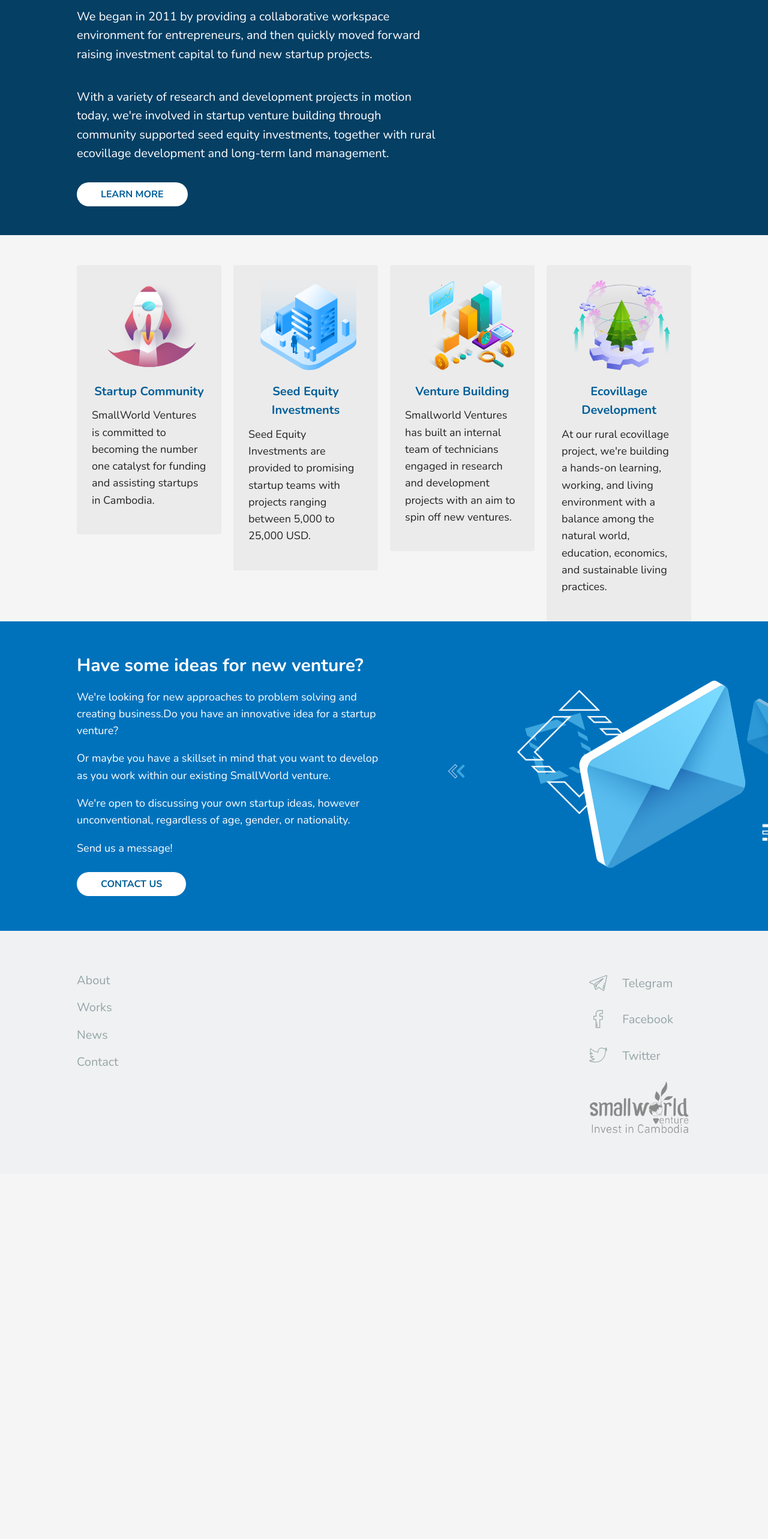
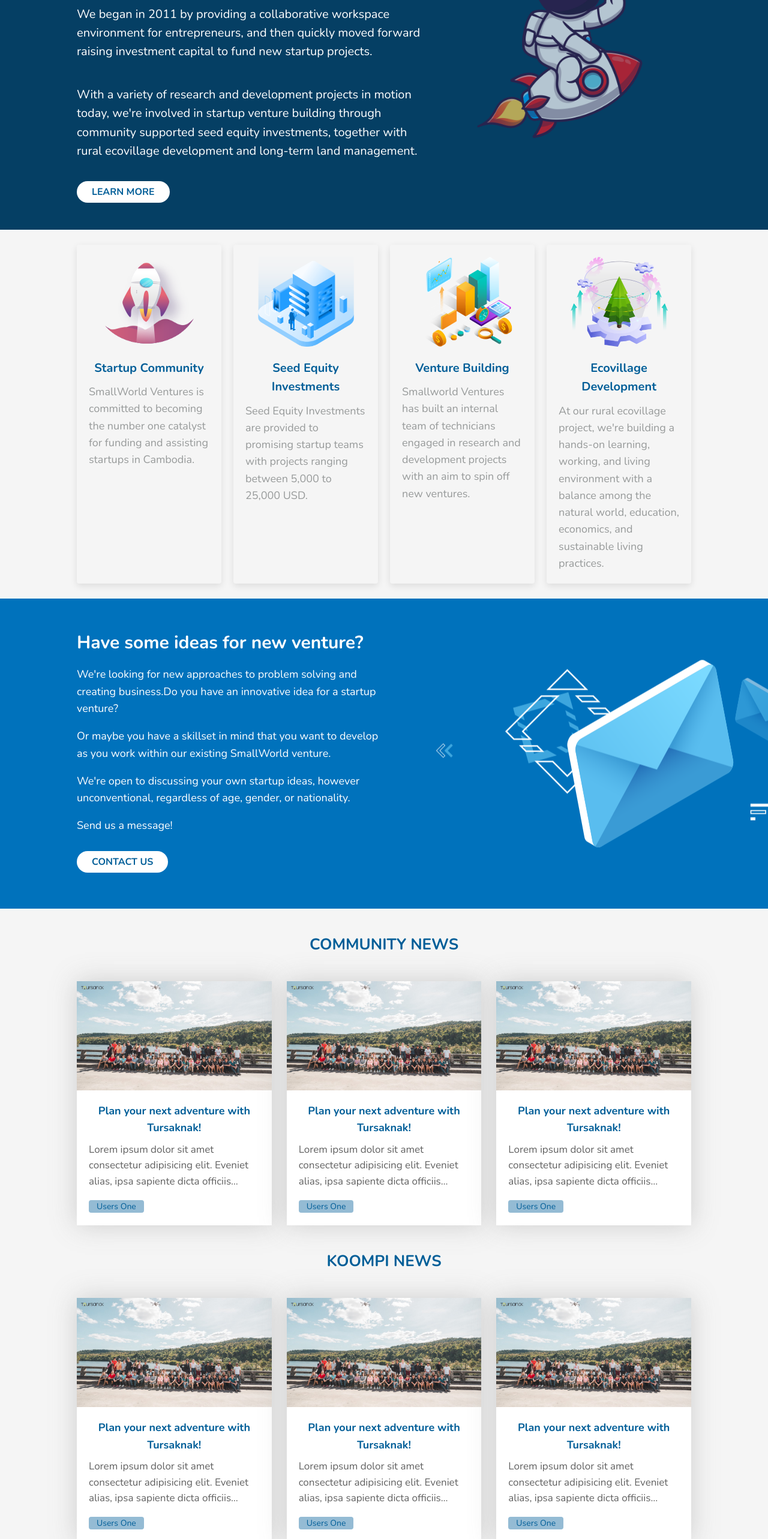
Before and after one commit to sea-viseth/smallworld-venture, a React (Create React App) app: page / in a window 1280 px wide. Shown: the part 234-2800 px from the top of the page at 60% size. Before the commit the page ends 2191 px from the top, so only its background shows below. Built offline with nearby package versions, Linux system fonts and the light colour scheme.

Commit message:
finished home page

```diff
--- a/src/App.css
+++ b/src/App.css
@@ -95,24 +95,28 @@ h3 {
 .home {
   z-index: 1;
 }
+
 .big-header {
   background-image: url(/src/asset/home-banner.png);
   background-repeat: no-repeat;
-  /* top: 0; */
   margin-top: -170px;
   background-position-y: -20px;
   width: 100vw;
   height: 100vh;
   margin-bottom: 50px;
-  /* position: absolute; */
+}
+.space-ship {
+  width: 100%;
+  visibility: hidden;
+  opacity: 0.7;
+  z-index: 2 !important;
 }
 .banner {
-  width: 600px;
-  top: 70px;
+  padding: 0 15%;
+  top: 140px;
   position: absolute;
-  /* margin-top: 50px; */
-  /* margin-bottom: 40%; */
 }
+
 .banner h1,
 .banner p {
   color: white;
@@ -142,12 +146,15 @@ h3 {
 .learn-more-btn:hover {
   color: #015e98 !important;
 }
+.outter-card-box {
+  margin: 25px 0;
+}
 .card-box-info {
-  /* height: 487.417px; */
+  height: 100%;
   text-align: center;
-  padding: 25px;
+  padding: 20px;
   border-radius: 4px;
-  background-color: hsla(0, 0%, 82.7%, 0.29);
+  box-shadow: rgba(0, 0, 0, 0.1) 0px 4px 12px;
 }
 .card-box-info h3 {
   font-weight: bold;
@@ -155,6 +162,8 @@ h3 {
 .card-box-info p {
   text-align: left;
   font-size: 18px;
+  margin: 0;
+  color: #979a9a !important;
 }
 .card-box-info img {
   width: 200px;
@@ -162,10 +171,9 @@ h3 {
   height: 150px;
 }
 .idea-banner {
-  background-position-x: -70px;
   background-image: url(./asset/idea-banner.png);
   background-position: center;
-  padding: 100px 50% 100px 15%;
+  padding: 50px 15%;
 }
 .idea-banner h1,
 .idea-banner p {
@@ -265,6 +273,9 @@ h3 {
   .works-content img {
     margin-top: 30px;
     width: 60%;
+  }
+  .idea-banner {
+    background-position: unset;
   }
 }
 /* news */
@@ -511,25 +522,32 @@ input[type="text"]:focus {
     font-size: 26px !important;
   }
   .big-header {
-    background-image: none;
-    background-color: #053f64 !important;
-  }
-  .big-header {
-    height: 90vh;
+    display: none;
+    /* background-image: none;
+    background-color: #053f64 !important; */
   }
   .banner {
-    top: 50px;
+    position: unset;
+    margin-top: -80px;
+    padding: 100px 10% 50px 10%;
+    background-color: #053f64;
+  }
+  .space-ship {
+    visibility: visible;
   }
   .idea-banner {
-    background-position-x: -300px;
-    background-position-y: -45px;
-    padding: 50px 50% 50px 10%;
+    padding: 50px 10%;
   }
   .idea-banner p {
     font-size: 18px;
   }
   .banner h1 {
     font-size: 40px;
+  }
+  .learn-more-btn,
+  .contact-us-btn {
+    padding: 7px 25px;
+    font-size: 16px;
   }
   .footer {
     padding: 60px 10%;
@@ -571,6 +589,12 @@ input[type="text"]:focus {
   .container {
     margin: 0 5%;
   }
+  .banner {
+    padding: 100px 5% 50px 5%;
+  }
+  .idea-banner {
+    padding: 30px 5%;
+  }
   .nav {
     padding: 0 5%;
   }
@@ -583,8 +607,17 @@ input[type="text"]:focus {
   .contact {
     padding: 0 30px 0 10%;
   }
+  .learn-more-btn,
+  .contact-us-btn {
+    font-size: 15px !important;
+    padding: 9px 20px;
+  }
 }
-
+@media only screen and (max-width: 800px) {
+  .banner {
+    top: 80px;
+  }
+}
 @media only screen and (max-width: 700px) {
   h1 {
     font-size: 35px !important;
--- a/src/components/Contact/Contact.js
+++ b/src/components/Contact/Contact.js
@@ -124,7 +124,7 @@ function Contact() {
             width="100%"
             height="400"
             style={{ border: "none" }}
-            allowfullscreen=""
+            allowFullScreen=""
             loading="lazy"
           ></iframe>
         </Col>
--- a/src/components/Home/Home.js
+++ b/src/components/Home/Home.js
@@ -1,12 +1,20 @@
+import Card from "../Card";
 import CardBox from "../CardBox";
 import { Row, Col } from "antd";
+// Card for news
+// CardBox for smallworld info
 function Home() {
   return (
     <div className="home">
       <div className="big-header"></div>
-      <div className="container">
-        <div className="banner">
-          <Row className="banner" gutter={[0, 20]}>
+      <Row justify="space-between" className="banner">
+        <Col
+          xs={{ span: 24 }}
+          sm={{ span: 24 }}
+          xl={{ span: 14 }}
+          xxl={{ span: 10 }}
+        >
+          <Row gutter={[0, 20]}>
             <Col>
               <h1>
                 <span>&lt;</span>
@@ -35,30 +43,44 @@ function Home() {
               </a>
             </Col>
           </Row>
-        </div>
-        <Row gutter={20}>
-          <Col span={6}>
+        </Col>
+        <Col
+          xs={{ span: 0 }}
+          sm={{ span: 0 }}
+          xl={{ span: 10 }}
+          xxl={{ span: 0 }}
+        >
+          <img
+            className="space-ship"
+            src="/images/spaceship.png"
+            alt="space-ship"
+          />
+        </Col>
+      </Row>
+      <div className="container">
+        <Row className="outter-card-box" gutter={[20, 20]}>
+          <Col md={{ span: 12 }} xl={{ span: 6 }}>
             <CardBox
               title="Startup Community"
               des="SmallWorld Ventures is committed to becoming the number one catalyst for funding and assisting startups in Cambodia."
               src="/images/start-up.png"
             />
           </Col>
-          <Col span={6}>
+          <Col md={{ span: 12 }} xl={{ span: 6 }}>
             <CardBox
               title="Seed Equity Investments"
               des="Seed Equity Investments are provided to promising startup teams with projects ranging between 5,000 to 25,000 USD."
               src="/images/venture-building.png"
             />
           </Col>
-          <Col span={6}>
+          <Col md={{ span: 12 }} xl={{ span: 6 }}>
             <CardBox
               title="Venture Building"
               des="Smallworld Ventures has built an internal team of technicians engaged in research and development projects with an aim to spin off new ventures."
               src="/images/investment.png"
             />
           </Col>
-          <Col span={6}>
+          <Col md={{ span: 12 }} xl={{ span: 6 }}>
             <CardBox
               title="Ecovillage Development"
               des="At our rural ecovillage project, we're building a hands-on learning, working, and living environment with a balance among the natural world, education, economics, and sustainable living practices."
@@ -67,7 +89,8 @@ function Home() {
           </Col>
         </Row>
       </div>
-      <div className="idea-banner">
+      <Row className="idea-banner">
+        <Col md={{ span: 16 }} xl={{ span: 12 }}>
           <h1>Have some ideas for new venture?</h1>
           <p>
             We're looking for new approaches to problem solving and creating
@@ -85,6 +108,73 @@ function Home() {
           <a href="/contact" className="contact-us-btn">
             CONTACT US
           </a>
+        </Col>
+      </Row>
+      <div className="container">
+        <div className="news">
+          <h2>COMMUNITY NEWS</h2>
+          <Row
+            className="outter-card"
+            justify="space-between"
+            gutter={[25, 25]}
+          >
+            <Col
+              xs={{ span: 24 }}
+              sm={{ span: 24 }}
+              md={{ span: 12 }}
+              lg={{ span: 8 }}
+            >
+              <Card />
+            </Col>
+            <Col
+              xs={{ span: 24 }}
+              sm={{ span: 24 }}
+              md={{ span: 12 }}
+              lg={{ span: 8 }}
+            >
+              <Card />
+            </Col>
+            <Col
+              xs={{ span: 24 }}
+              sm={{ span: 24 }}
+              md={{ span: 12 }}
+              lg={{ span: 8 }}
+            >
+              <Card />
+            </Col>
+          </Row>
+          <h2>KOOMPI NEWS</h2>
+          <Row
+            className="outter-card"
+            justify="space-between"
+            gutter={[25, 25]}
+          >
+            <Col
+              xs={{ span: 24 }}
+              sm={{ span: 24 }}
+              md={{ span: 12 }}
+              lg={{ span: 8 }}
+            >
+              <Card />
+            </Col>
+            <Col
+              xs={{ span: 24 }}
+              sm={{ span: 24 }}
+              md={{ span: 12 }}
+              lg={{ span: 8 }}
+            >
+              <Card />
+            </Col>
+            <Col
+              xs={{ span: 24 }}
+              sm={{ span: 24 }}
+              md={{ span: 12 }}
+              lg={{ span: 8 }}
+            >
+              <Card />
+            </Col>
+          </Row>
+        </div>
       </div>
     </div>
   );
--- a/src/components/News/News.js
+++ b/src/components/News/News.js
@@ -68,14 +68,6 @@ function News() {
           >
             <Card />
           </Col>
-          <Col
-            xs={{ span: 24 }}
-            sm={{ span: 24 }}
-            md={{ span: 12 }}
-            lg={{ span: 8 }}
-          >
-            <Card />
-          </Col>
         </Row>
         <Button
           size="large"
--- a/src/components/Spaces/Spaces.js
+++ b/src/components/Spaces/Spaces.js
@@ -185,8 +185,8 @@ function Spaces() {
             title="google-map"
             width="100%"
             height="400"
+            allowFullScreen=""
             style={{ border: "none" }}
-            allowfullscreen=""
             loading="lazy"
           ></iframe>
         </Col>
```
Also changed, not shown: public/images/spaceship.png (added). Lines whose indentation alone changed are shown as unchanged.
